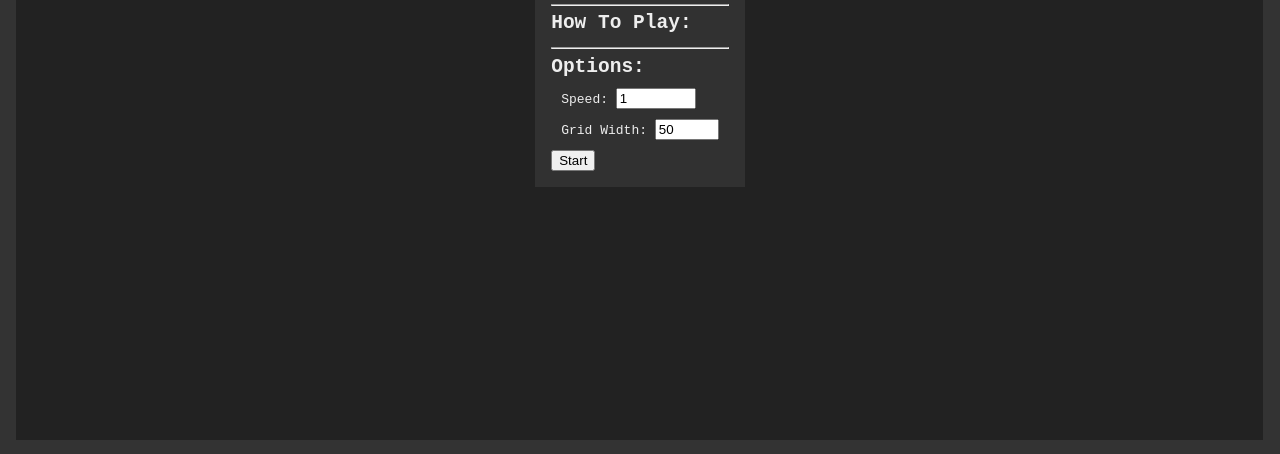
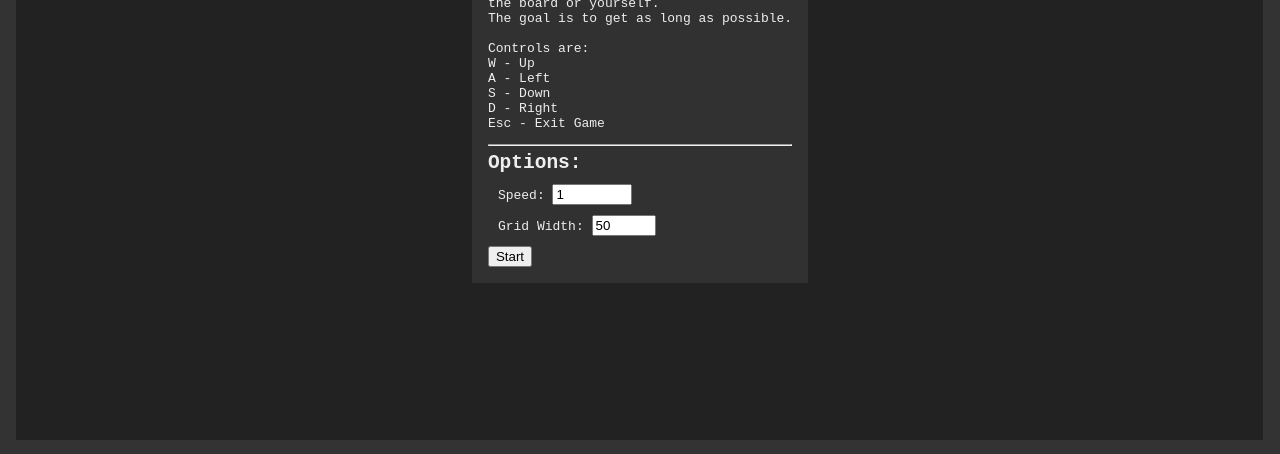
Before and after one commit to jamie-thompson-1024/Snake-Browser-Game, a plain HTML site: page index.html in a window 1280 px wide. Shown: the part 346-800 px from the top of the page. Drawn offline with Linux system fonts and the light colour scheme.

Commit message:
added instructions

```diff
--- a/index.html
+++ b/index.html
@@ -25,7 +25,19 @@
                 <hr>
                 <h2>How To Play:</h2>
                 <p>
-
+                    You are the snake ( white squares )<br>
+                    and must collect food ( red squares )<br>
+                    without colliding with the edge of<br>
+                    the board or yourself.<br>
+                    The goal is to get as long as possible.<br>
+                    <br>
+                    Controls are:
+                    <br>
+                    W - Up<br>
+                    A - Left<br>
+                    S - Down<br>
+                    D - Right<br>
+                    Esc - Exit Game<br>
                 </p>
                 <hr>
                 <h2>Options:</h2>
```
